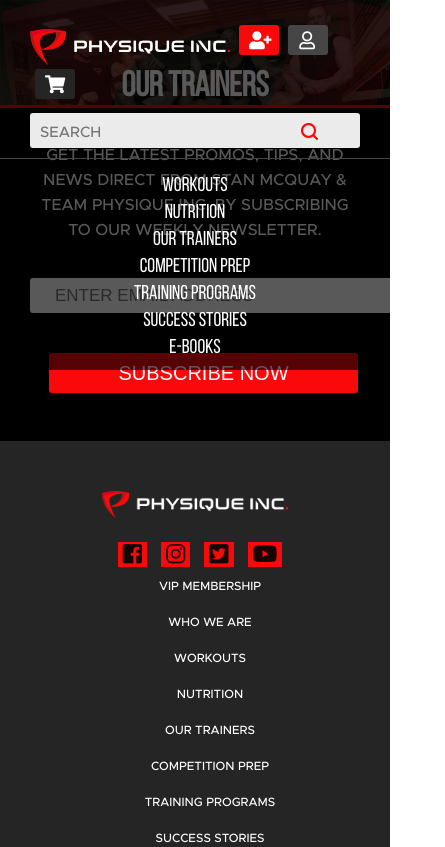
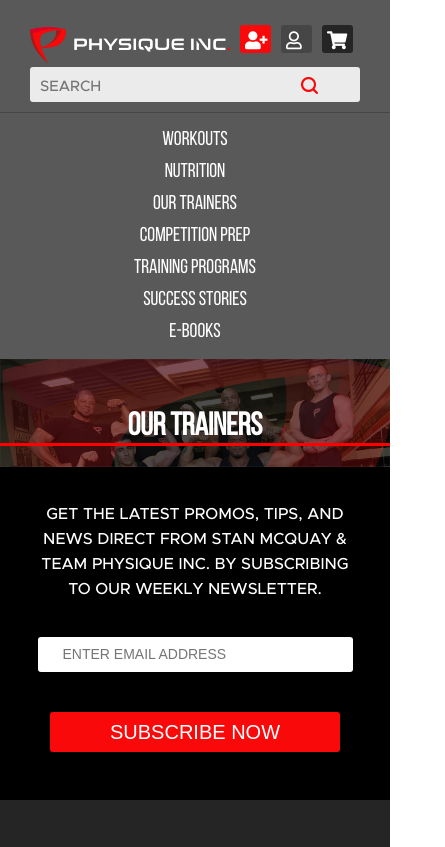
Before and after one commit to mariapivovar99/trainer, a plain HTML site: page index.html in a window 390 px wide. Shown: the top 847 px of the page, 445 px wide, since content can reach past the window. Drawn offline with Linux system fonts and the light colour scheme.

Commit message:
media queries №2

```diff
--- a/css/media.css
+++ b/css/media.css
@@ -104,8 +104,8 @@
         font-size: 22px;
     }
     .bg_img h1{
-        font-size: 35px;
-        line-height: 35px;
+        font-size: 32px;
+        line-height: 32px;
         position: absolute;
         bottom: 0;
     }
@@ -145,16 +145,17 @@
     }
 }
 @media only screen and (max-width: 414px){
-    .logo{
-        max-width: 100px;
-        float: none;
+    header{
+        position: relative;
+        top: 0;
     }
     header .btn{
         float: none;
         width: 100%;
-        margin-left: 5px;
-        max-width: 30px;
-        height: 30px;
+        margin-left: 6px;
+        max-width: 26px;
+        height: 26px;
+        padding: 0 0 2px 5px;
     }
     header form{
         width: 100%;
@@ -173,6 +174,20 @@
         display: none;
         float: none;
     }
+    .bg_img h1{
+        font-size: 32px;
+        line-height: 32px;
+        position: absolute;
+        bottom: 21px;
+    }
+    .dark form input{
+        min-width: 290px;
+        font-size: 14px;
+    }
+    .dark form button{
+        width: 290px;
+        margin-left: 0;
+    }
     footer{
         text-align: center;
         margin-right: 0;
@@ -187,8 +202,13 @@
     }
 }
 @media only screen and (max-width: 375px){
+    header .logo{
+        max-width: 180px;
+    }
 
 }
 @media only screen and (max-width: 360px){
-
+    header .logo{
+        max-width: 170px;
+    }
 }
--- a/css/style.css
+++ b/css/style.css
@@ -125,6 +125,7 @@
 header nav ul li{
     float: left;
     padding-top: 7px;
+    border-bottom: solid 5px transparent;
 }
 header nav a{
     text-decoration: none;
```
